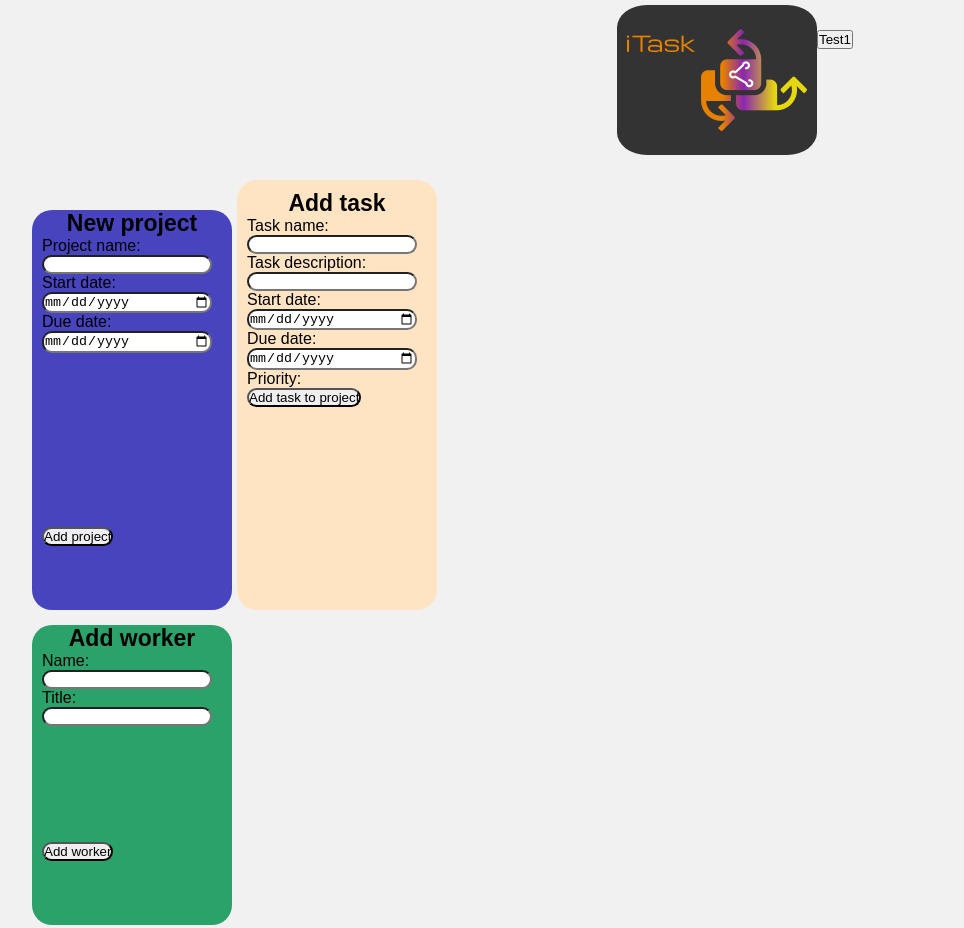
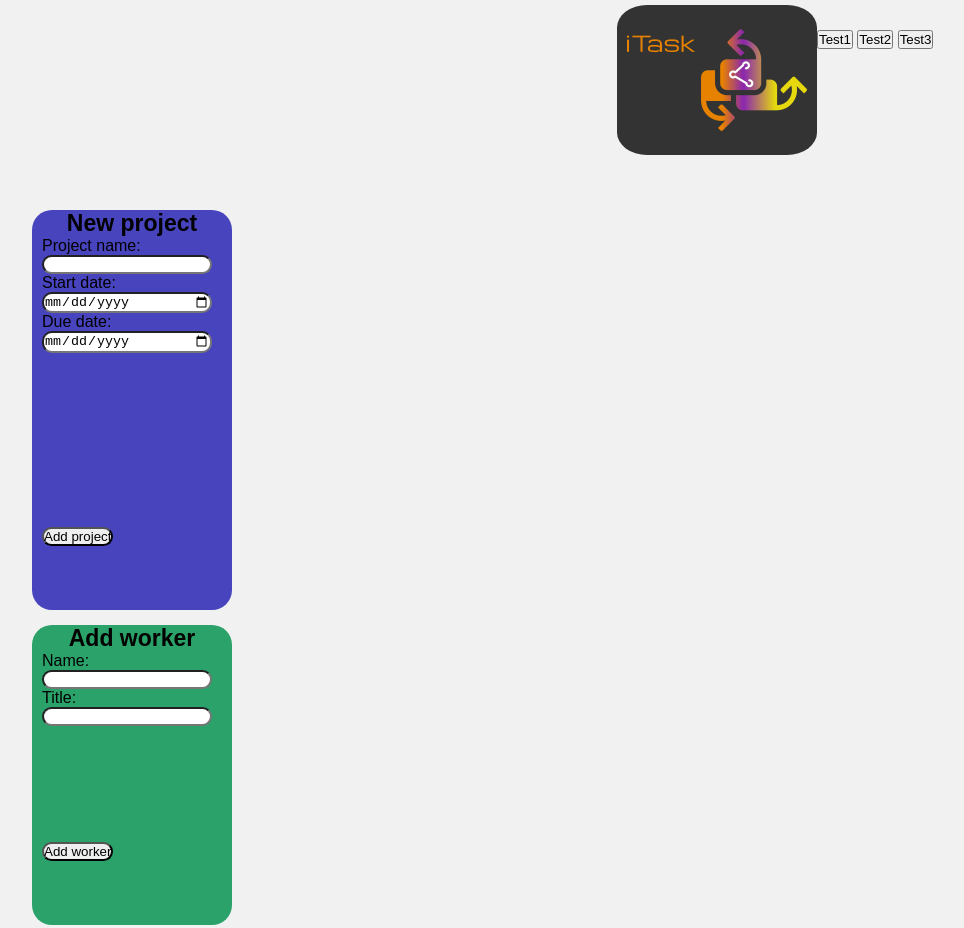
Before and after one commit to Westerdals/pro104-eksamen-gruppe31, a plain HTML site: page HTML/index.html in a window 1280 px wide. Shown: the top 928 px of the page, without its empty margins (57-1021 px from the left). Drawn offline with Linux system fonts and the light colour scheme.

Commit message:
task adder lagt til

```diff
--- a/CSS/main.css
+++ b/CSS/main.css
@@ -41,6 +41,7 @@ body {
 }
 
 #task-adder{
+    display: none;
     background-color: bisque;
     height: 430px;
     width: 200px;
--- a/HTML/index.html
+++ b/HTML/index.html
@@ -52,31 +52,14 @@
             </div>
 
             <div id="task-adder">
-                <h2 class="subHeaders">Add task</h2>
-                <form onsubmit="addTaskToProject(event, 'projectTestName')">
-                    <div id="tInputs-div">
-                        <p>Task name:</p>
-                        <input type="text" id="taskName" class="inputs">
-
-                        <p>Task description:</p>
-                        <input type="text" id="taskDescription" class="inputs">
-
-                        <p>Start date:</p>
-                        <input type ="date" id="taskStartDateInput" class="inputs">
-
-                        <p>Due date:</p>
-                        <input type ="date" id="taskDueDateInput" class="inputs">
-
-                        <p>Priority:</p>
-                        <!-- fikse at dropdown og velging av riktig prioritet senere her -->
-
-                        <button id = "addTastBtn" class = "btns" type="submit">Add task to project</button>
-                    </div>
-                </form>
+                <!-- Denne brukes til å generere innhold for å lage tasks.
+                    Kan f.eks. gjøres usynlig som standard og gjøres synlig ved bruk av css i funksjonen som aktiverer og genererer innhold -->
             </div>
 
             <div>
-                <button onclick="testing('test string')">Test1</button>
+                <button onclick="generateTaskAdderDiv('Project name 1')">Test1</button>
+                <button onclick="generateTaskAdderDiv('Project name 2')">Test2</button>
+                <button onclick="generateTaskAdderDiv('Project name 3')">Test3</button>
             </div>
         </div>
 
--- a/JavaScript/index.js
+++ b/JavaScript/index.js
@@ -63,10 +63,11 @@ function createNewProject(event){
     event.target.reset();
 }
 
-function addTaskToProject(taskInput, projectName){
+function addTaskToProject(taskInput){
     //Man kan her evt sende inn projectName som parameter for å lage egen liste med unikt navn til prosjektets tasks
     taskInput.preventDefault();
 
+    var projectName = document.querySelector("[id='project-name']").innerHTML;
     var taskName = document.querySelector("[id='taskName']").value;
     var taskDescription = document.querySelector("[id='taskDescription']").value;
     var taskStartDate = document.querySelector("[id='taskStartDateInput']").value;
@@ -77,7 +78,7 @@ function addTaskToProject(taskInput, projectName){
     const taskData = {taskName,taskDescription,taskStartDate,taskDueDate};
 
     //Her bestemmes navn på listen over tasks. Må ta stilling til dette senere, enten prosjektnavn som vi passer som parameter eller noe annet unikt
-    var taskListName = projectName + "TaskList";
+    var taskListName = projectName + " " + "TaskList";
 
     var taskArray = JSON.parse(window.localStorage.getItem(taskListName)) || []; //henter ut data fra localstorage ved gitt navn (og putter i midlertidig var taskArray) eller skaper nytt array
     taskArray.push(taskData); //pusher ny data inn i array
@@ -85,3 +86,39 @@ function addTaskToProject(taskInput, projectName){
 
     taskInput.target.reset();
 }
+
+function generateTaskAdderDiv(projectName){
+    document.getElementById("task-adder").innerHTML = `
+    <h2 class="subHeaders">Add task</h2>
+                <form onsubmit="addTaskToProject(event)">
+                    <div id="tInputs-div">
+                        <p id="project-name">${projectName}</p>
+                        <p>Task name:</p>
+                        <input type="text" id="taskName" class="inputs">
+
+                        <p>Task description:</p>
+                        <input type="text" id="taskDescription" class="inputs">
+
+                        <p>Start date:</p>
+                        <input type ="date" id="taskStartDateInput" class="inputs">
+
+                        <p>Due date:</p>
+                        <input type ="date" id="taskDueDateInput" class="inputs">
+
+                        <p>Priority:</p>
+                        <!-- fikse at dropdown og velging av riktig prioritet senere her -->
+
+                        <button id = "addTaskBtn" class = "btns" type="submit">Add task to project</button>
+                    </div>
+                </form>
+                <button id = "addTaskBtnDone" class = "btns" onclick="removeTaskAdderDiv()">Done</button>
+                `;
+
+    document.getElementById("project-name").style.display = "none";
+    document.getElementById("task-adder").style.display = "inline";
+}
+
+function removeTaskAdderDiv(){
+    document.getElementById("task-adder").style.display = "none";
+
+}
```
